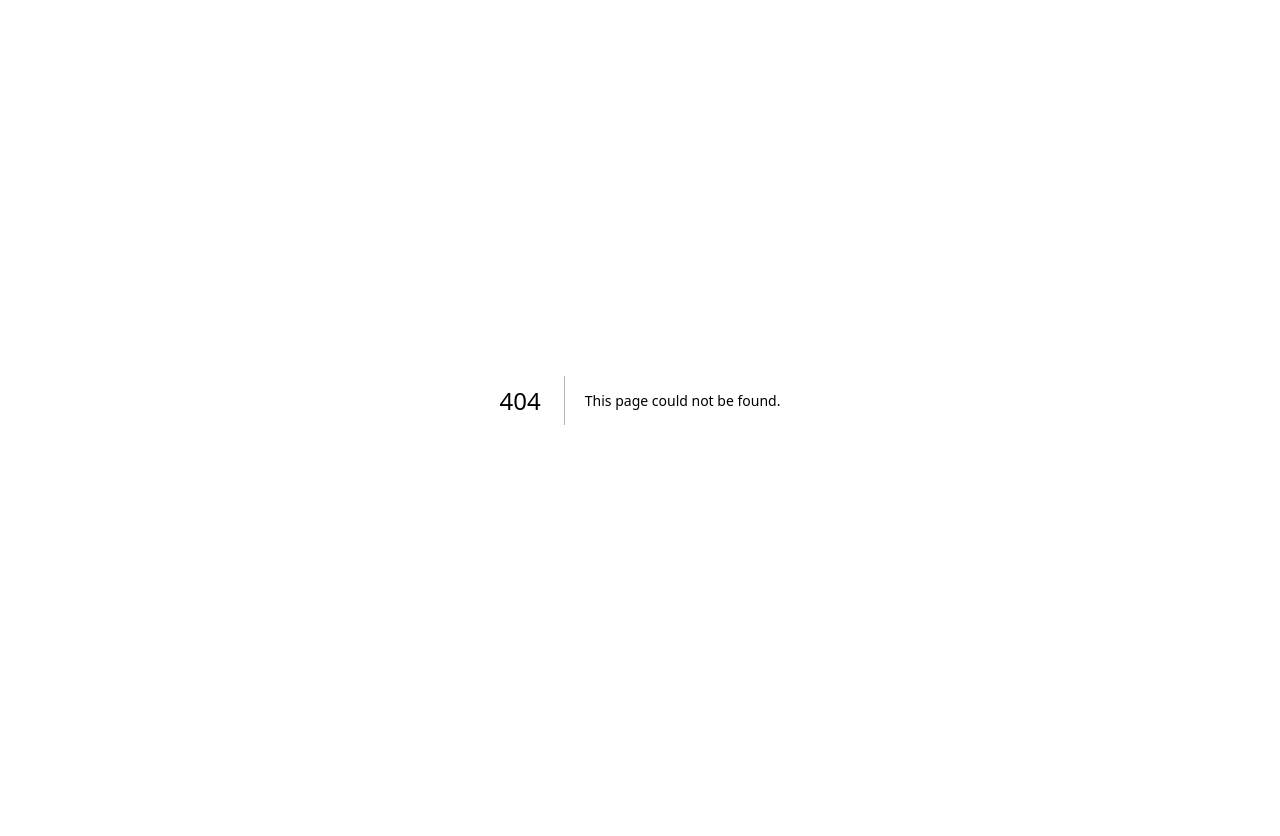
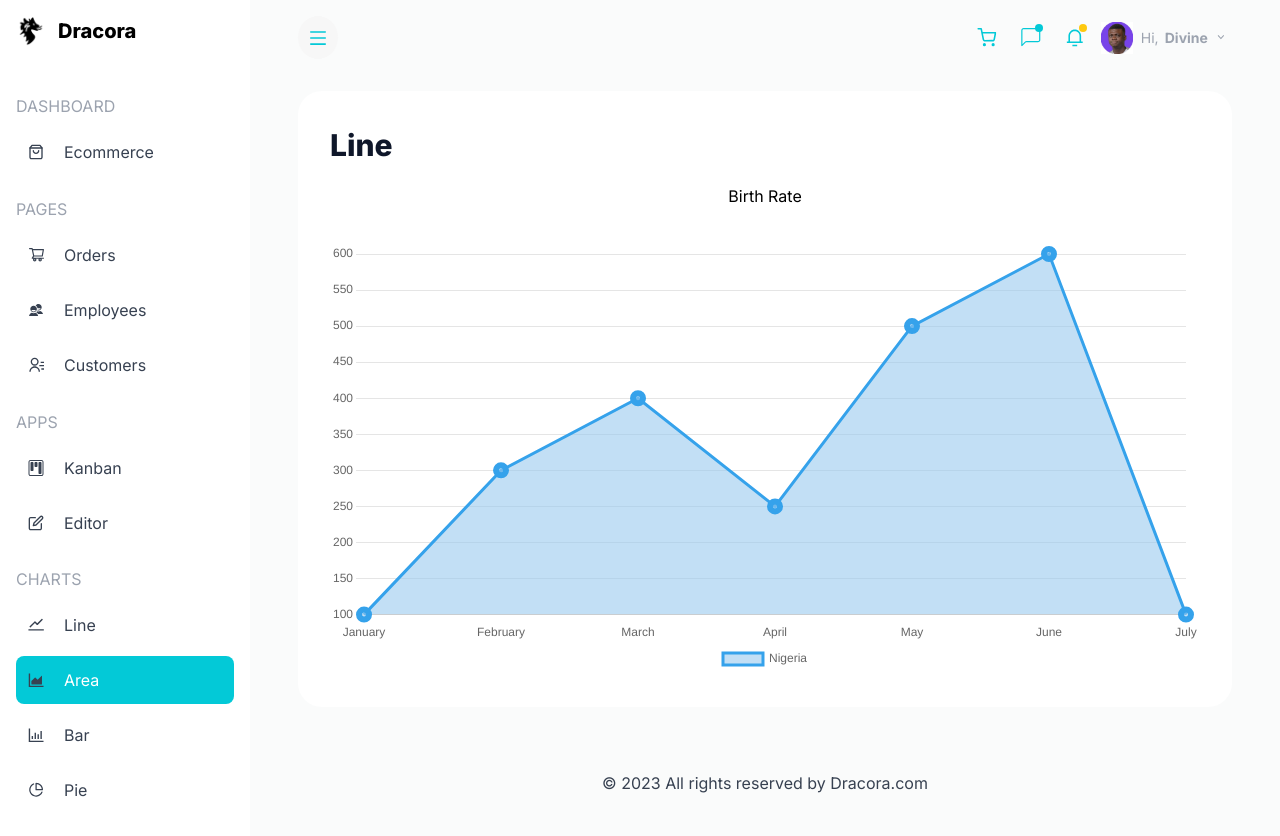
Before and after one commit to Heisdalu/Dracora, a Next.js app: page /area in a window 1280 px wide. Before the commit this address had no page. Shown: the top 836 px of the page. Before the commit the page ends 800 px from the top, so only its background shows below. Built offline with nearby package versions, Linux system fonts and the light colour scheme.

Commit message:
add area page

```diff
--- a/src/components/Line/LineChart.tsx
+++ b/src/components/Line/LineChart.tsx
@@ -10,6 +10,7 @@ import {
 } from "chart.js";
 
 import { Line } from "react-chartjs-2";
+import useWidth from "@/hook/useWidth";
 
 ChartJS.register(
   CategoryScale,
@@ -21,6 +22,8 @@ ChartJS.register(
 );
 
 const LineChart: FC = () => {
+  const { ready, isBigScreen } = useWidth();
+
   const labels = ["Jan", "Feb", "Mar", "Apr", "Jun"];
 
   const data = {
@@ -78,6 +81,14 @@ const LineChart: FC = () => {
       intersect: false,
     },
   };
-  return <Line options={options} data={data} />;
+  return (
+    ready && (
+      <Line
+        options={options}
+        data={data}
+        height={isBigScreen ? "auto" : "500px"}
+      />
+    )
+  );
 };
 export default LineChart;
--- /dev/null
+++ b/src/pages/area/index.tsx
@@ -0,0 +1,100 @@
+import React, { FC, useEffect, useState } from "react";
+import HomePageContainer from "@/components/HomePage/HomePageContainer";
+import {
+  Chart as ChartJS,
+  CategoryScale,
+  LinearScale,
+  PointElement,
+  LineElement,
+  Title,
+  Tooltip,
+  Filler,
+  Legend,
+} from "chart.js";
+import { Line } from "react-chartjs-2";
+import useWidth from "@/hook/useWidth";
+
+ChartJS.register(
+  CategoryScale,
+  LinearScale,
+  PointElement,
+  LineElement,
+  Title,
+  Tooltip,
+  Filler,
+  Legend
+);
+
+const Area: FC = () => {
+  const { ready, isBigScreen } = useWidth();
+
+  const labels = [
+    "January",
+    "February",
+    "March",
+    "April",
+    "May",
+    "June",
+    "July",
+  ];
+  const data = {
+    labels,
+    datasets: [
+      {
+        fill: true,
+        label: "Nigeria",
+        data: [100, 300, 400, 250, 500, 600, 100],
+        borderColor: "rgb(53, 162, 235)",
+        backgroundColor: "#95c7ed92",
+        pointBorderWidth: 10,
+      },
+    ],
+  };
+
+  const options = {
+    responsive: true,
+    scales: {
+      x: {
+        grid: {
+          display: false,
+        },
+      },
+      y: {
+        border: {
+          display: false,
+        },
+      },
+    },
+    plugins: {
+      legend: {
+        position: "bottom" as const,
+      },
+    },
+
+    interaction: {
+      intersect: false,
+    },
+  };
+  return (
+    <div>
+      <HomePageContainer>
+        <div className="h-[100vh] lg:h-[auto]">
+          <div className="rounded-[24px] bg-white p-1 md:p-2">
+            <h1 className="text-otherHeader text-30px font-[800]">Line</h1>
+            <p className="mt-1 text-center">Birth Rate</p>
+            <div className="mt-2 md:max-w-[400px] vlg:max-w-[900px] mx-auto">
+              {ready && (
+                <Line
+                  options={options}
+                  data={data}
+                  height={isBigScreen ? "auto" : "500px"}
+                />
+              )}
+            </div>
+          </div>
+        </div>
+      </HomePageContainer>
+    </div>
+  );
+};
+export default Area;
--- a/src/pages/line/index.tsx
+++ b/src/pages/line/index.tsx
@@ -10,7 +10,7 @@ const Line = () => {
           <div className="rounded-[24px] bg-white p-1 md:p-2">
             <h1 className="text-otherHeader text-30px font-[800]">Line</h1>
             <p className="mt-1 text-center">Birth Rate</p>
-            <div className="mt-2 md:max-w-[400px] vlg:max-w-[900px] mx-auto">
+            <div className="mt-2 md:max-w-[400px] vlg:max-w-[800px] mx-auto">
               <LineChart />
             </div>
           </div>
```
